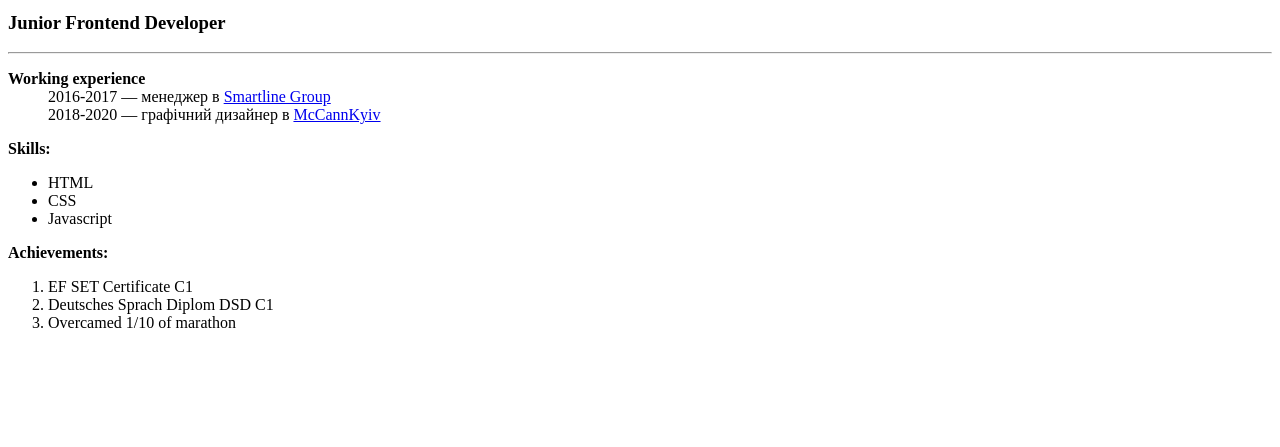
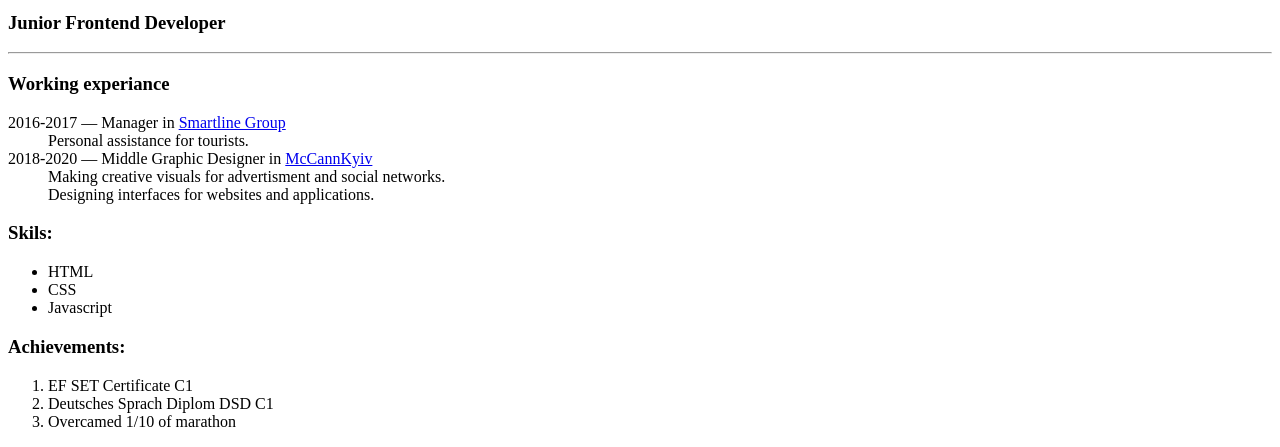
Before and after one commit to TetianaDereka/lesson_4, a plain HTML site: page lesson_4.html in a window 1280 px wide. Shown: the part 376-823 px from the top of the page. Before the commit the page ends 800 px from the top, so only its background shows below. Drawn offline with Linux system fonts and the light colour scheme.

Commit message:
add responsibilities

```diff
--- a/lesson_4.html
+++ b/lesson_4.html
@@ -10,16 +10,17 @@
     <h3><strong>Junior Frontend Developer</strong></h3>
     <hr/>
 
-    <dl>
-      <dt> <strong>Working experience</strong></dt>
+    <h3>Working experiance</h3>
+<dl>
+      <dt>2016-2017 — Manager in <a href="https://smartlinegroup.eu/">Smartline Group</a></dt>
+         <dd>Personal assistance for tourists.</dd>
+      <dt>2018-2020 — Middle Graphic Designer in <a href="https://mccann-kyiv.com.ua/en">McCannKyiv</a></dt>
+        <dd>Making creative visuals for advertisment and social networks.
+          <br/>
+          Designing interfaces for websites and applications.</dd>
+    </dl>
 
-      <dd>2016-2017 — менеджер в
-<a href="https://smartlinegroup.eu/">Smartline Group</a></dd>
-      <dd>2018-2020 — графічний дизайнер в
-<a href="https://mccann-kyiv.com.ua/en">McCannKyiv</a></dd>
-
-<dl>
-  <dt> <strong>Skills:</strong></dt>
+<h3>Skils:</h3>
   <ul>
     <li>HTML</li>
     <li>CSS</li>
@@ -27,7 +28,7 @@
   </ul>
 
   <dl>
-    <dt> <strong>Achievements:</strong></dt>
+    <dt> <h3>Achievements:</h3></dt>
     <ol>
       <li>EF SET Certificate C1</li>
       <li>Deutsches Sprach Diplom DSD C1</li>
```
